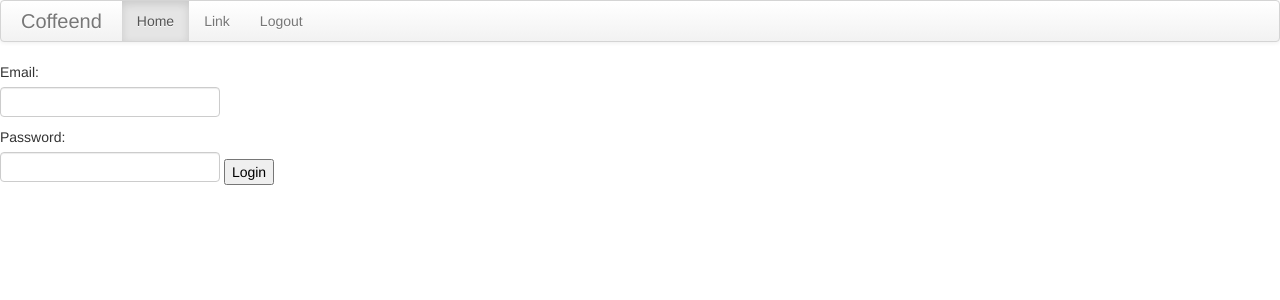
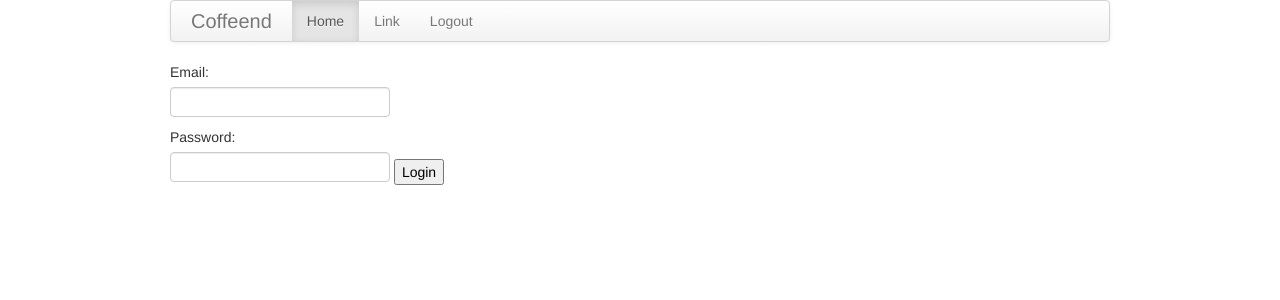
Before and after one commit to jacknoble/coffeend, a Rails app: page /session/new in a window 1280 px wide. Shown: the top 300 px of the page. Run offline with Rails 7, Linux system fonts and the light colour scheme; style sheets or scripts are compiled from the project's sources; some libraries are stand-ins or nearby versions.

Commit message:
change bootstrap formatting

```diff
--- a/app/controllers/sessions_controller.rb
+++ b/app/controllers/sessions_controller.rb
@@ -14,6 +14,7 @@ class SessionsController < ApplicationController
   def destroy
     current_user.reset_session_token!
     session[:token] = nil
+    redirect_to new_session_url
   end
 
 end
--- a/app/views/layouts/application.html.erb
+++ b/app/views/layouts/application.html.erb
@@ -7,6 +7,7 @@
   <%= csrf_meta_tags %>
 </head>
 <body>
+	<div class="container">
 		<div class="navbar">
 		  <div class="navbar-inner">
 		    <a class="brand" href="#">Coffeend</a>
@@ -18,6 +19,6 @@
 		  </div>
 		</div>
 	<%= yield %>
-
+	</div>
 </body>
 </html>
```
Lines whose indentation alone changed are shown as unchanged.
